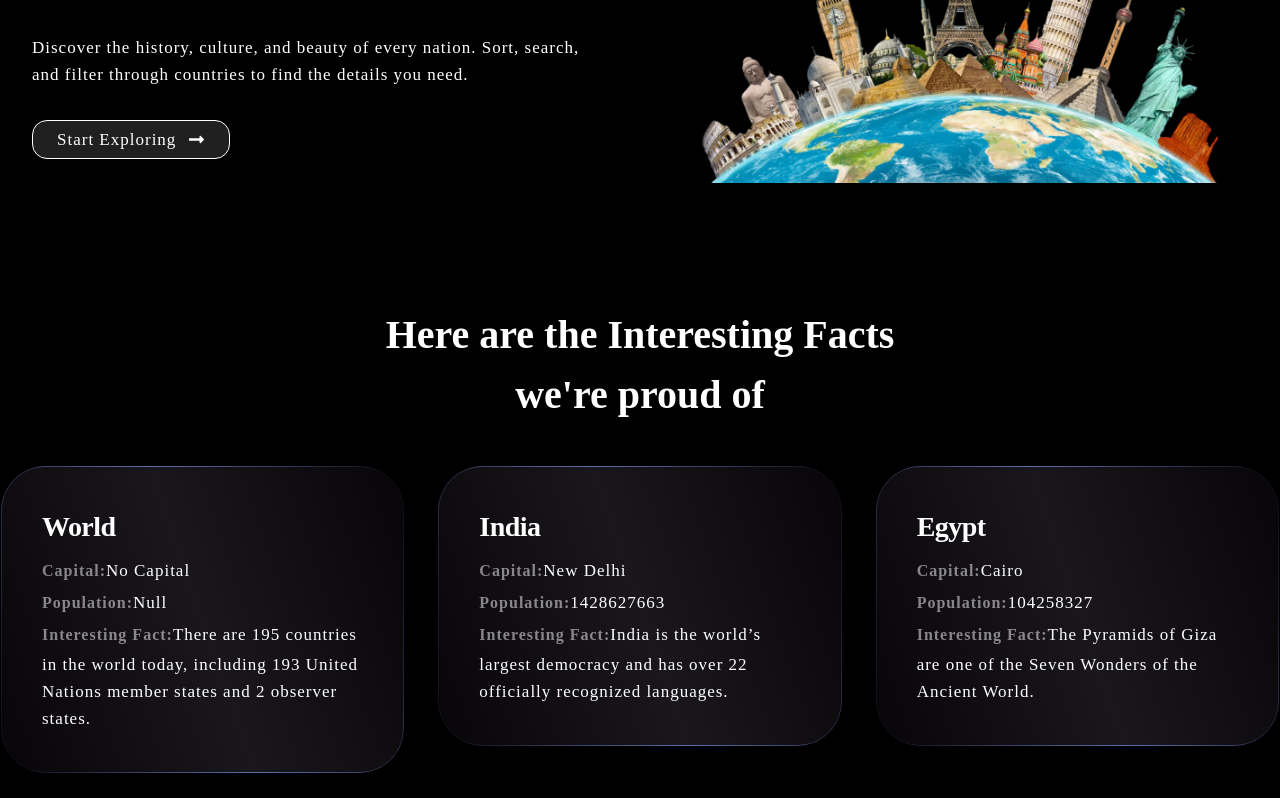
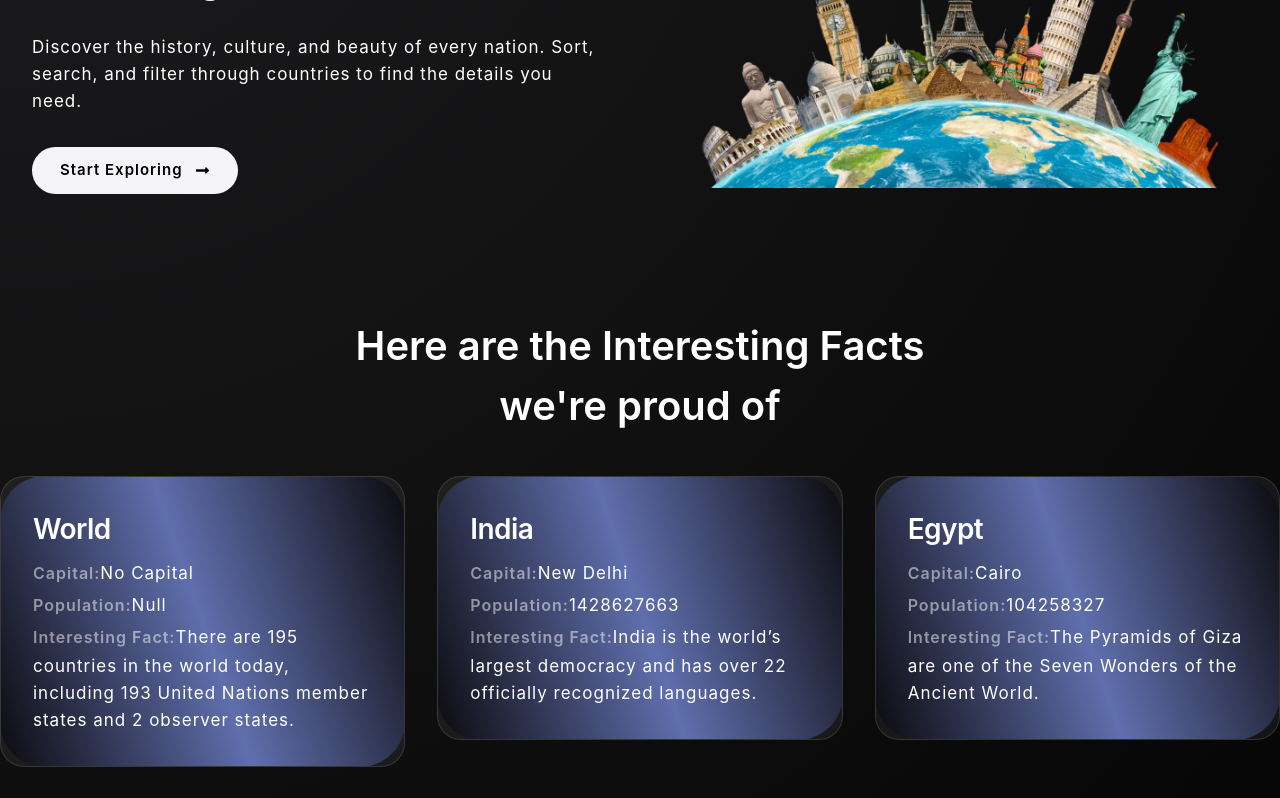
Before and after one commit to Samit1104/WorldAtlas, a React (Vite) app: page /about in a window 1280 px wide. Shown: the part 340-1138 px from the top of the page. Built offline with nearby package versions, Linux system fonts and the light colour scheme.

Commit message:
updated CSS

```diff
--- a/src/App.css
+++ b/src/App.css
@@ -278,9 +278,6 @@ nav ul {
   background: linear-gradient(71deg, #0d1212, #3da077, #0d1212);
 }
 
-.bg-white-box::after {
-  background: linear-gradient(71deg, #121013, #b0afb0, #121013);
-}
 
 .bg-yellow-box::after {
   background: linear-gradient(71deg, #110e0e, #afa220, #110e0e);
@@ -476,7 +473,7 @@ country Card
   font-size: 16px;
   border-radius: 9999px;
    /* box-shadow: inset 2px 5px 10px rgb(106, 101, 101); */
-  /* color: #fff;  */
+  color: #fff;
 
   }
 
@@ -618,3 +615,109 @@ contact us Page ends here
   justify-content: center;
   align-items: center;
 }
+
+
+
+
+
+
+
+
+
+
+
+
+
+
+
+
+
+
+
+
+
+
+
+
+
+
+
+
+
+:root {
+  /* Apple-style color palette */
+  --glass-bg: rgba(255, 255, 255, 0.06);
+  --glass-border: rgba(255, 255, 255, 0.125);
+  --apple-blue: #0071e3;
+  --text-main: #f5f5f7;
+  --text-dim: #86868b;
+  --blur-val: 12px;
+}
+
+/* Base smoothing for Apple feel */
+html {
+  font-size: 62.5%;
+  font-family: -apple-system, BlinkMacSystemFont, "SF Pro Display", "Urbanist", sans-serif;
+  -webkit-font-smoothing: antialiased;
+  scroll-behavior: smooth;
+}
+
+body {
+  background: radial-gradient(circle at top left, #1d1d1f, #000000);
+  color: var(--text-main);
+  min-height: 100vh;
+}
+
+/* --- THE GLASS CARD --- */
+.container-card {
+  position: relative;
+  background: var(--glass-bg);
+  backdrop-filter: blur(var(--blur-val)); /* The magic ingredient */
+  -webkit-backdrop-filter: blur(var(--blur-val));
+  border: 1px solid var(--glass-border);
+  border-radius: 24px; /* Slightly softer than your 45px */
+  padding: 3.2rem;
+  transition: transform 0.3s cubic-bezier(0.4, 0, 0.2, 1), box-shadow 0.3s ease;
+  overflow: hidden;
+}
+
+.container-card:hover {
+  transform: translateY(-5px);
+  background: rgba(255, 255, 255, 0.1);
+  box-shadow: 0 20px 40px rgba(0, 0, 0, 0.4);
+  border-color: rgba(255, 255, 255, 0.25);
+}
+
+/* --- APPLE-STYLE BUTTONS --- */
+button {
+  background: var(--text-main);
+  color: #000;
+  font-weight: 600;
+  padding: 1.2rem 2.8rem;
+  border-radius: 980px; /* Fully rounded Pill shape */
+  border: none;
+  transition: all 0.2s ease;
+  font-size: 1.5rem;
+}
+
+button:hover {
+  opacity: 0.9;
+  transform: scale(1.02);
+}
+
+/* --- CLEAN INPUTS --- */
+.section-searchFilter input {
+  background: rgba(255, 255, 255, 0.08);
+  border: 1px solid transparent;
+  backdrop-filter: blur(10px);
+  border-radius: 12px;
+  padding: 1.2rem 2rem;
+  color: #fff;
+  transition: border-color 0.3s ease;
+}
+
+.section-searchFilter input:focus {
+  border-color: var(--apple-blue);
+  outline: none;
+  background: rgba(255, 255, 255, 0.12);
+}
```
